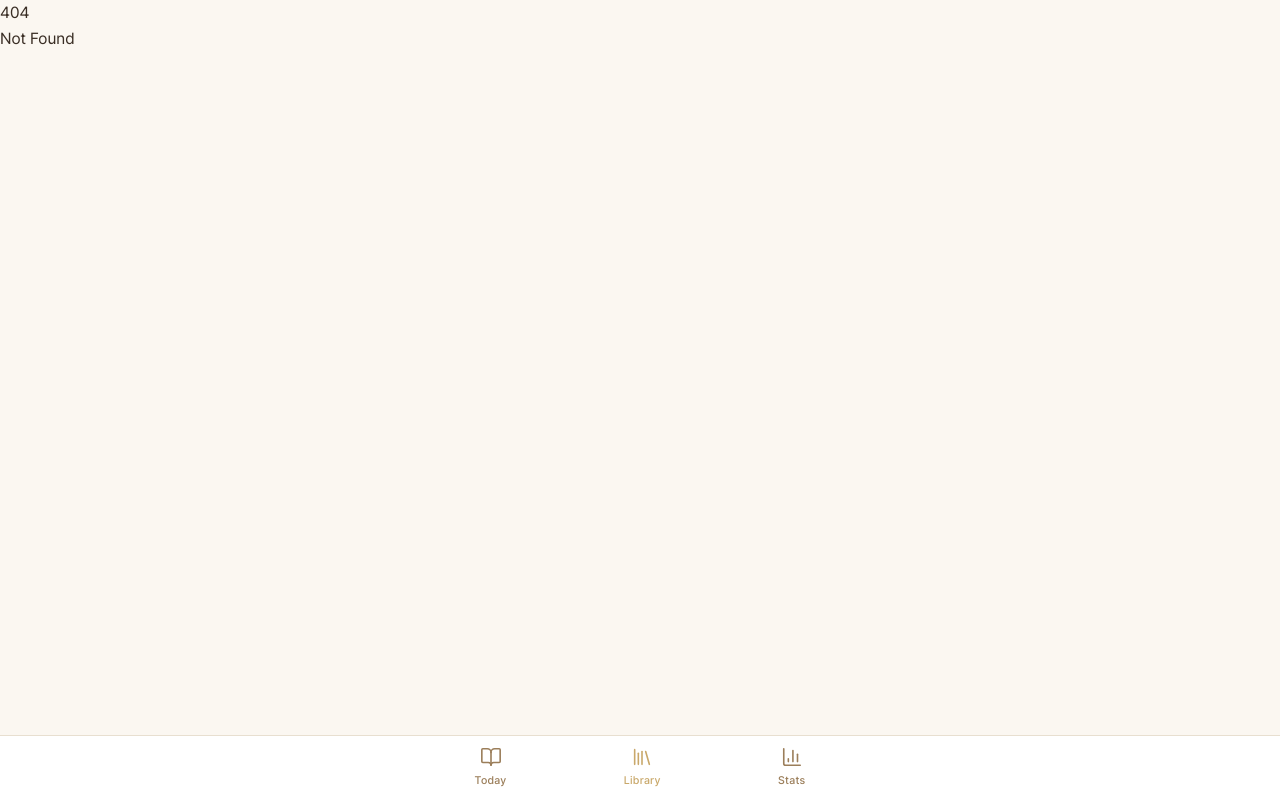
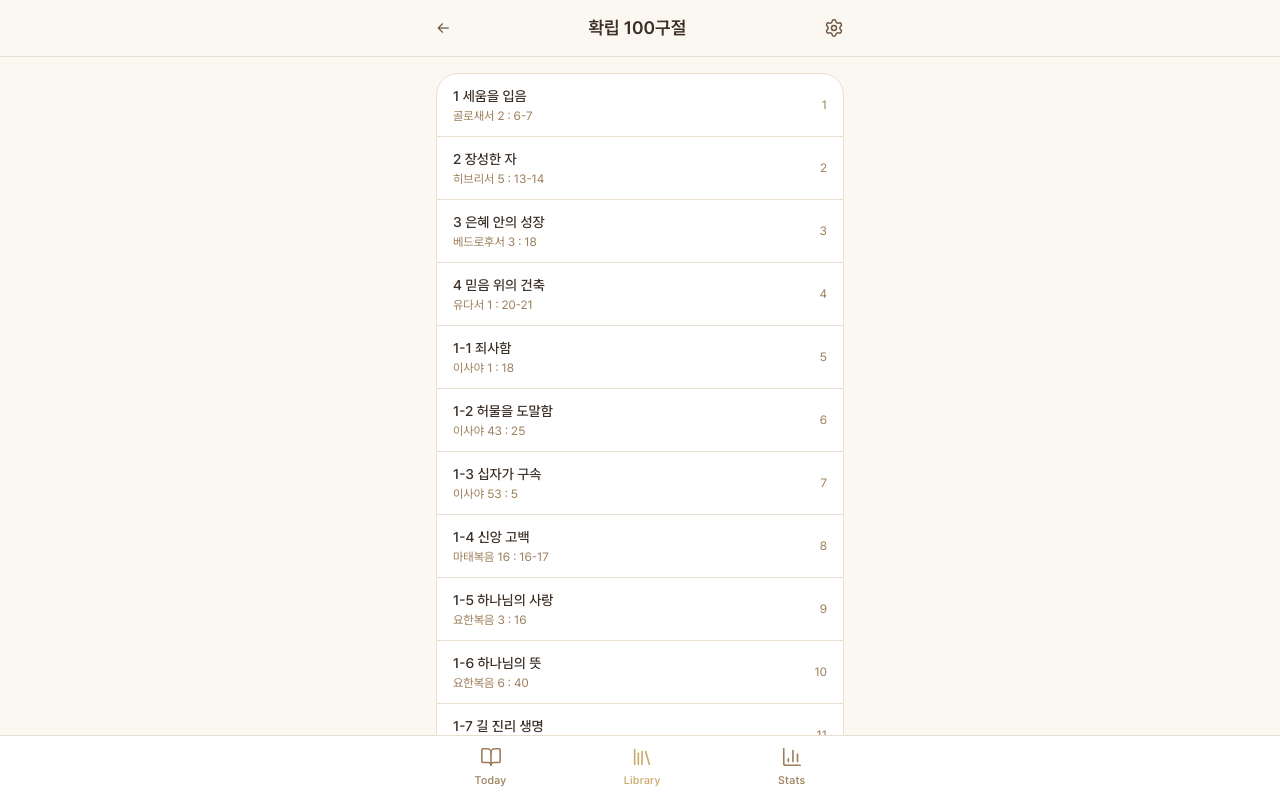
Before and after one commit to essohn/memscripture, a SvelteKit app: page /library/100_krv in a window 1280 px wide. Before the commit this address had no page. Shown: the top 798 px of the page. Built offline with nearby package versions, Linux system fonts and the light colour scheme.

Commit message:
feat: package detail page with verse list

```diff
--- /dev/null
+++ b/src/lib/components/GroupList.svelte
@@ -0,0 +1,29 @@
+<script lang="ts">
+	import type { StoredVerse } from '$lib/db/local';
+
+	interface Props {
+		packageId: string;
+		verses: StoredVerse[];
+	}
+	let { packageId, verses }: Props = $props();
+</script>
+
+<ul
+	class="divide-y divide-[var(--color-border)] bg-[var(--color-card)] border border-[var(--color-border)] rounded-xl overflow-hidden"
+>
+	{#each verses as v (v.no)}
+		<li>
+			<a
+				data-testid="verse-row"
+				href={`/library/${packageId}/${v.no}`}
+				class="flex items-center justify-between gap-3 px-4 py-3 hover:bg-[var(--color-elevated)]"
+			>
+				<div class="min-w-0">
+					<p class="text-sm font-medium text-[var(--color-text)] truncate">{v.title}</p>
+					<p class="text-xs text-[var(--color-text-tertiary)] mt-0.5">{v.cite}</p>
+				</div>
+				<span class="text-xs text-[var(--color-text-tertiary)]">{v.no}</span>
+			</a>
+		</li>
+	{/each}
+</ul>
--- /dev/null
+++ b/src/routes/library/[packageId]/+page.svelte
@@ -0,0 +1,57 @@
+<script lang="ts">
+	import Header from '$lib/components/nav/Header.svelte';
+	import GroupList from '$lib/components/GroupList.svelte';
+	import { page } from '$app/state';
+	import { goto } from '$app/navigation';
+	import { listPackages, installPackage, listVerses } from '$lib/db/verses';
+	import type { PackageMeta } from '$lib/types';
+	import type { StoredVerse } from '$lib/db/local';
+
+	const packageId = $derived(page.params.packageId!);
+
+	let pkg: PackageMeta | null = $state(null);
+	let verses: StoredVerse[] = $state([]);
+	let loading = $state(true);
+	let error: string | null = $state(null);
+
+	$effect(() => {
+		let active = true;
+		(async () => {
+			try {
+				const all = await listPackages();
+				const found = all.find((p) => p.id === packageId);
+				if (!found) {
+					if (active) error = '패키지를 찾을 수 없습니다.';
+					return;
+				}
+				if (active) pkg = found;
+				await installPackage(packageId);
+				const v = await listVerses(packageId);
+				if (active) {
+					verses = v;
+					loading = false;
+				}
+			} catch (e) {
+				if (active) {
+					error = String(e);
+					loading = false;
+				}
+			}
+		})();
+		return () => {
+			active = false;
+		};
+	});
+</script>
+
+<Header title={pkg?.name ?? '...'} onBack={() => goto('/library')} />
+
+<main class="max-w-md mx-auto px-5 pt-4 pb-8">
+	{#if error}
+		<p class="text-[var(--color-danger)]">{error}</p>
+	{:else if loading || !pkg}
+		<p class="text-[var(--color-text-tertiary)]">불러오는 중...</p>
+	{:else}
+		<GroupList {packageId} {verses} />
+	{/if}
+</main>
--- /dev/null
+++ b/src/routes/library/[packageId]/+page.ts
@@ -0,0 +1 @@
+export const prerender = false;
```
Also changed, not shown: 1 other file (tests, documents, lock files or other folders).
